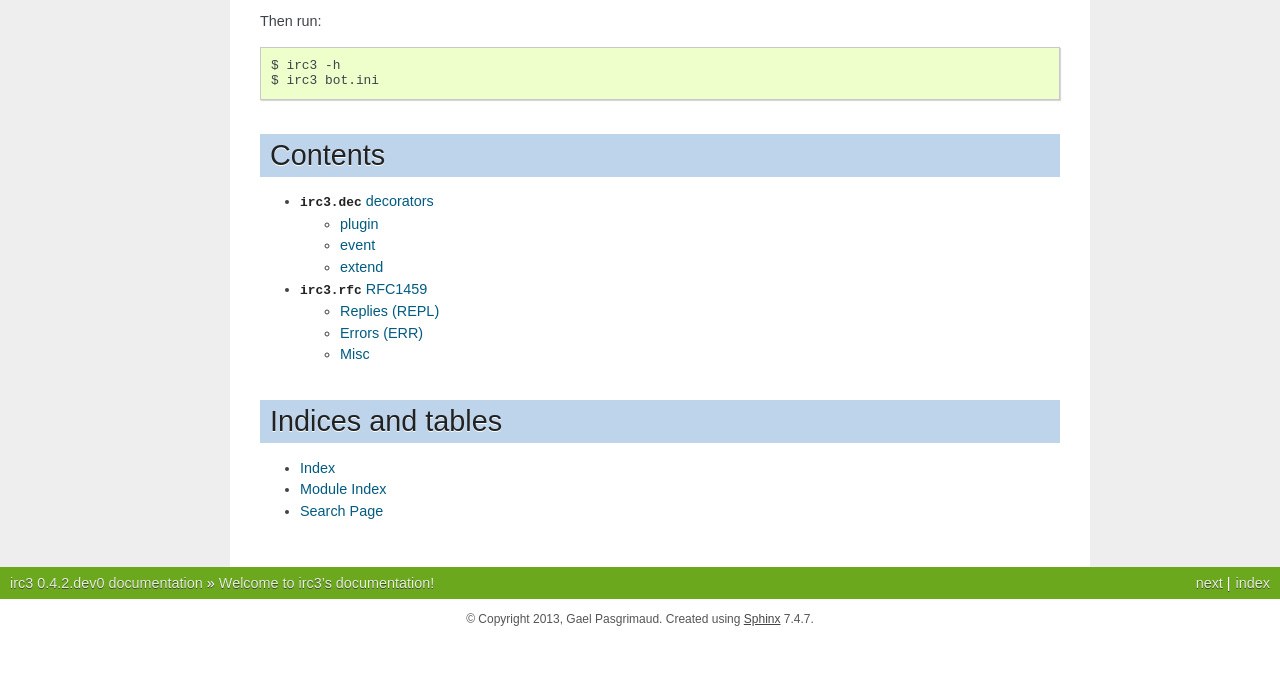
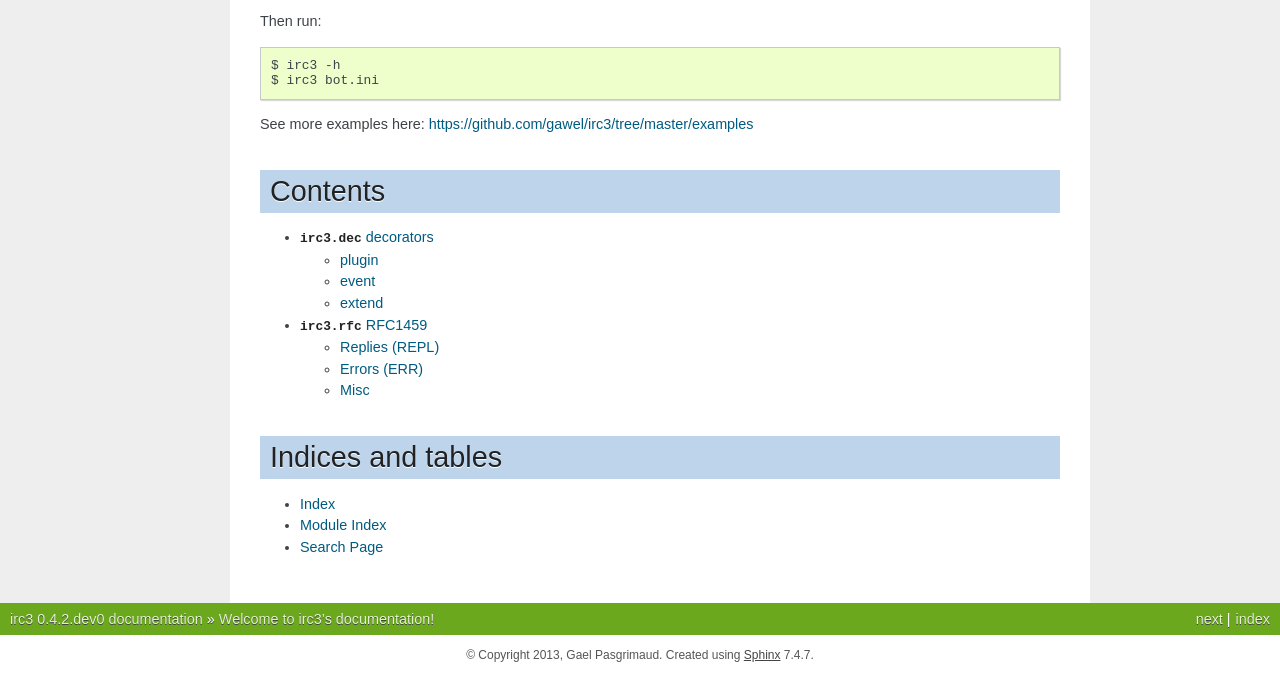
Before and after one commit to gawel/irc3, a Sphinx documentation site: the page built from docs/index.rst, in a window 1280 px wide and 900 px high, scrolled down 597 px, cut to the strip 225-900 px from the top of the window. Built offline with Sphinx 7.4.7, drawn with Linux system fonts in a browser that asks for light colours; pages that are not in the unit, such as notebooks, are missing from menus; before the commit the page ends 1461 px from its top, so only the background shows below that.

Commit message:
link to examples

```diff
--- a/docs/index.rst
+++ b/docs/index.rst
@@ -44,6 +44,8 @@ Then run:
     $ irc3 -h
     $ irc3 bot.ini
 
+See more examples here: https://github.com/gawel/irc3/tree/master/examples
+
 Contents
 ========
 
```
